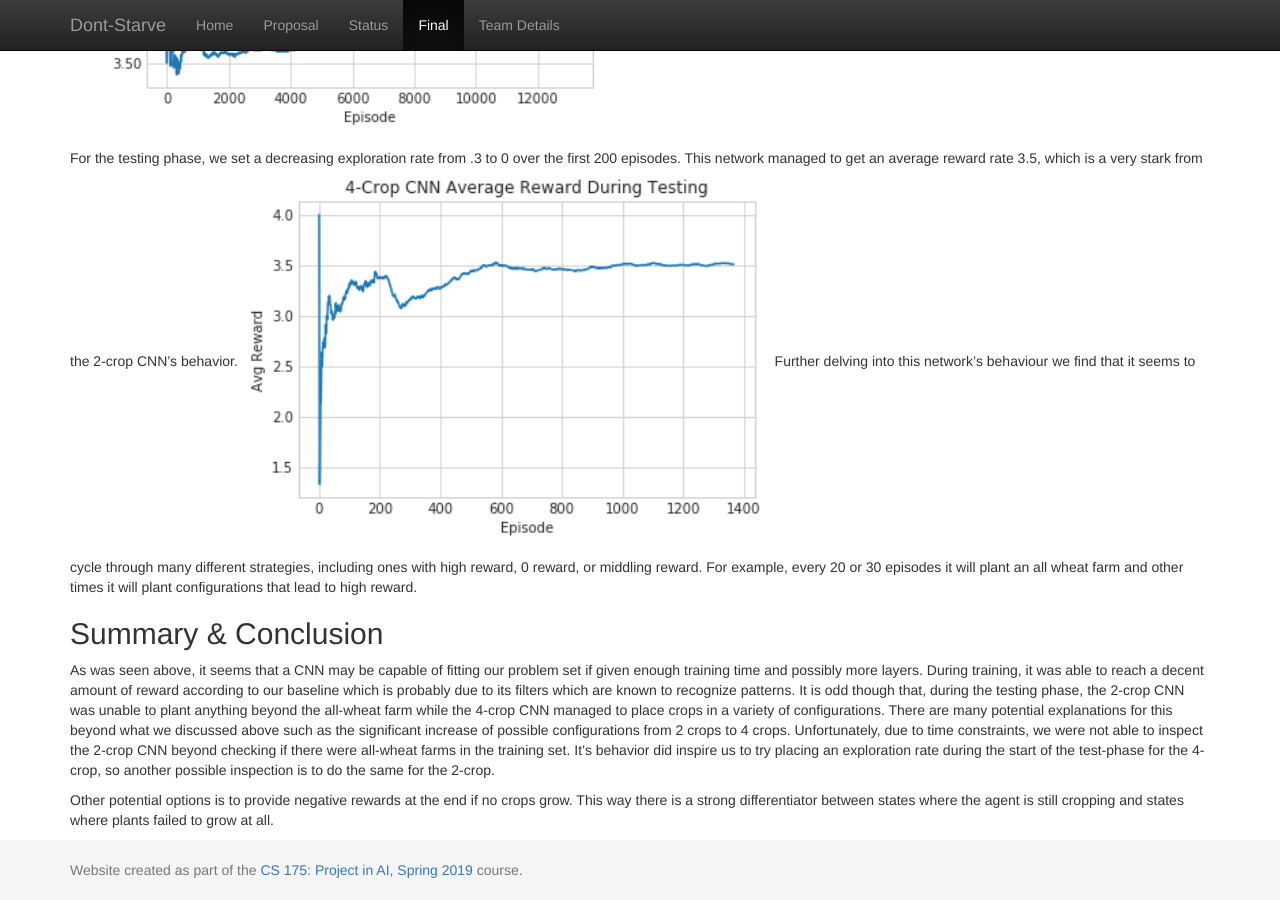
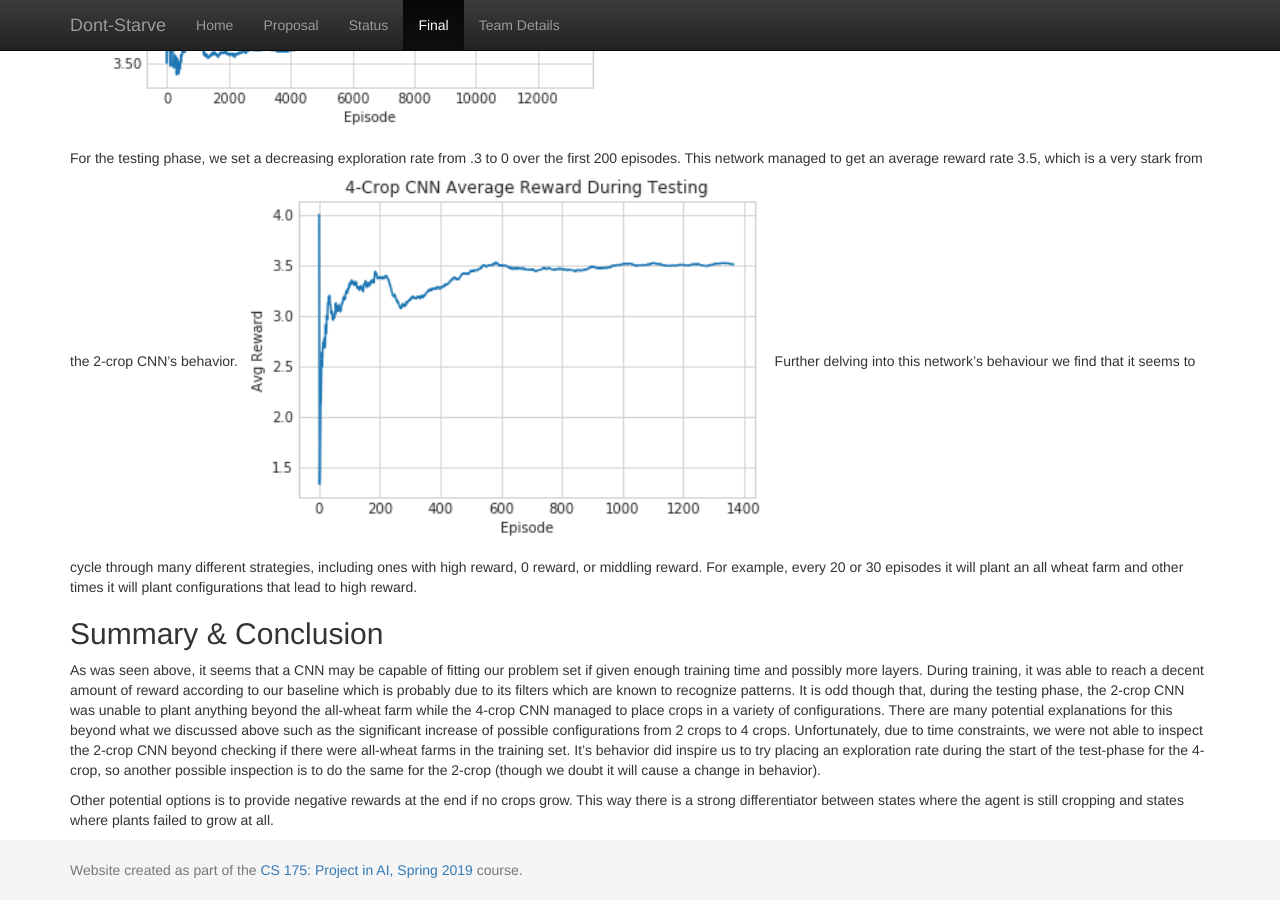
Before and after one commit to Farbod909/cs175-dont-starve, a Jekyll site: the page built from docs/final.md, in a window 1280 px wide and 900 px high, scrolled down 4411 px. Built offline with Jekyll 4.4.1, drawn with Linux system fonts in a browser that asks for light colours; our own code applies the rules of GitHub Pages for plain Markdown files.

Commit message:
Update final.md

```diff
--- a/docs/final.md
+++ b/docs/final.md
@@ -80,7 +80,7 @@ During training, it was able to reach a decent amount of reward according to our
 It is odd though that, during the testing phase, the 2-crop CNN was unable to plant anything beyond the all-wheat farm while the 4-crop CNN managed to place crops in a variety of configurations.
 There are many potential explanations for this beyond what we discussed above such as the significant increase of possible configurations from 2 crops to 4 crops.
 Unfortunately, due to time constraints, we were not able to inspect the 2-crop CNN beyond checking if there were all-wheat farms in the training set.
-It's behavior did inspire us to try placing an exploration rate during the start of the test-phase for the 4-crop, so another possible inspection is to do the same for the 2-crop.
+It's behavior did inspire us to try placing an exploration rate during the start of the test-phase for the 4-crop, so another possible inspection is to do the same for the 2-crop (though we doubt it will cause a change in behavior).
 
 
 Other potential options is to provide negative rewards at the end if no crops grow. This way there is a strong differentiator between states where the agent is still cropping and states where plants failed to grow at all.
```
